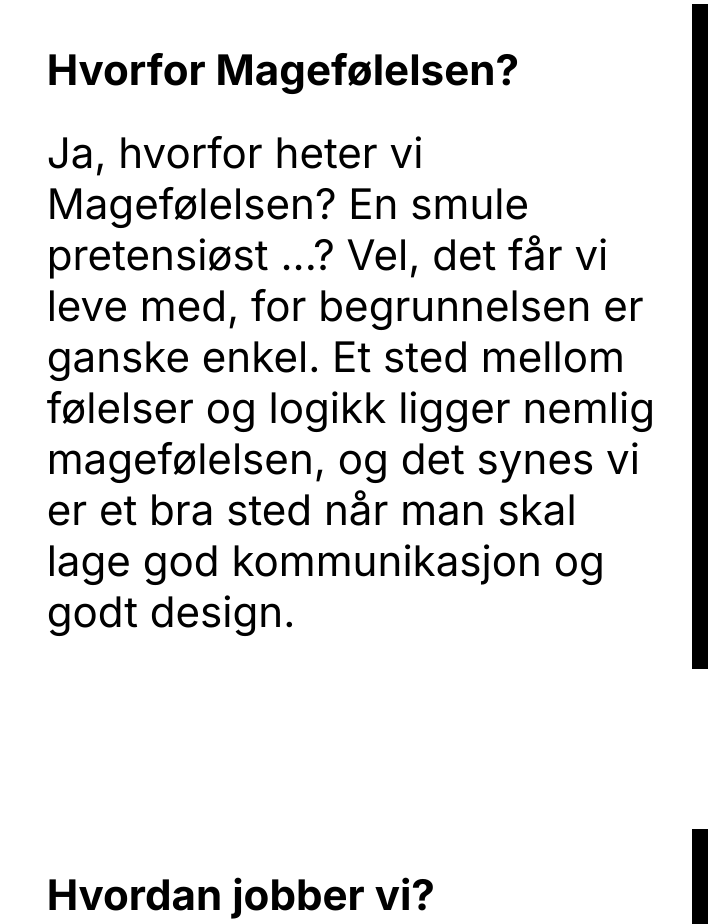
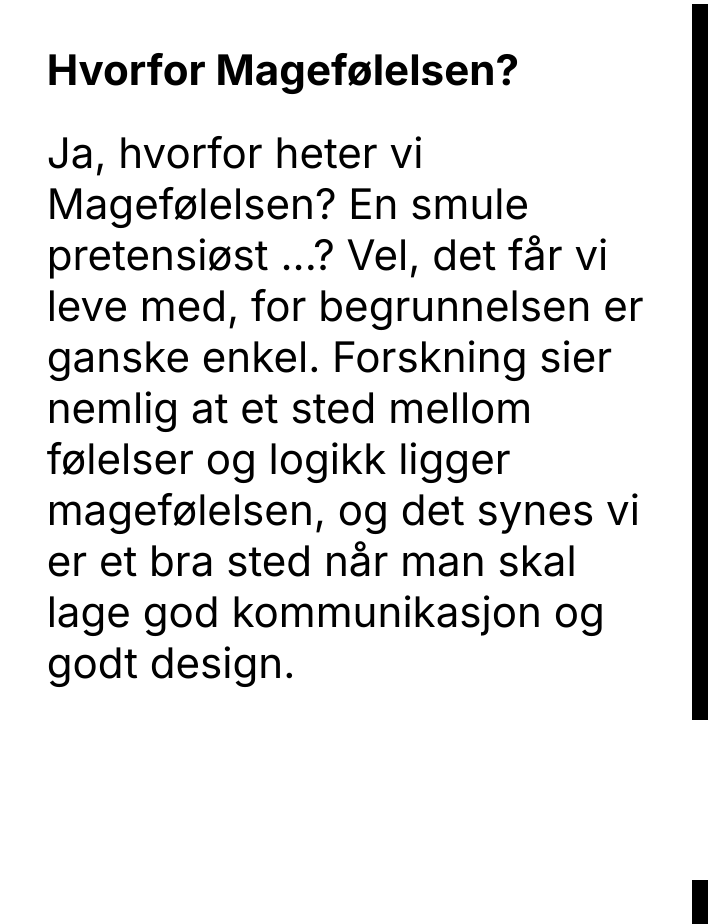
Before and after one commit to AMarlonG/magefolelsen, a Next.js app: page /om-magefolelsen in a window 1280 px wide. Shown: the part 800-1724 px from the top of the page, without its empty margins (556-1280 px from the left). Built offline with nearby package versions, Linux system fonts and the light colour scheme.

Commit message:
Adjustments

```diff
--- a/app/om-magefolelsen/page.tsx
+++ b/app/om-magefolelsen/page.tsx
@@ -30,10 +30,10 @@
             <h3>Hvorfor Magefølelsen?</h3>
             <p>
               Ja, hvorfor heter vi Magefølelsen? En smule pretensiøst ...? Vel,
-              det får vi leve med, for begrunnelsen er ganske enkel. Et sted
-              mellom følelser og logikk ligger nemlig magefølelsen, og det synes
-              vi er et bra sted når man skal lage god kommunikasjon og godt
-              design.
+              det får vi leve med, for begrunnelsen er ganske enkel. Forskning
+              sier nemlig at et sted mellom følelser og logikk ligger
+              magefølelsen, og det synes vi er et bra sted når man skal lage god
+              kommunikasjon og godt design.
             </p>
           </section>
           <section id='how'>
```
